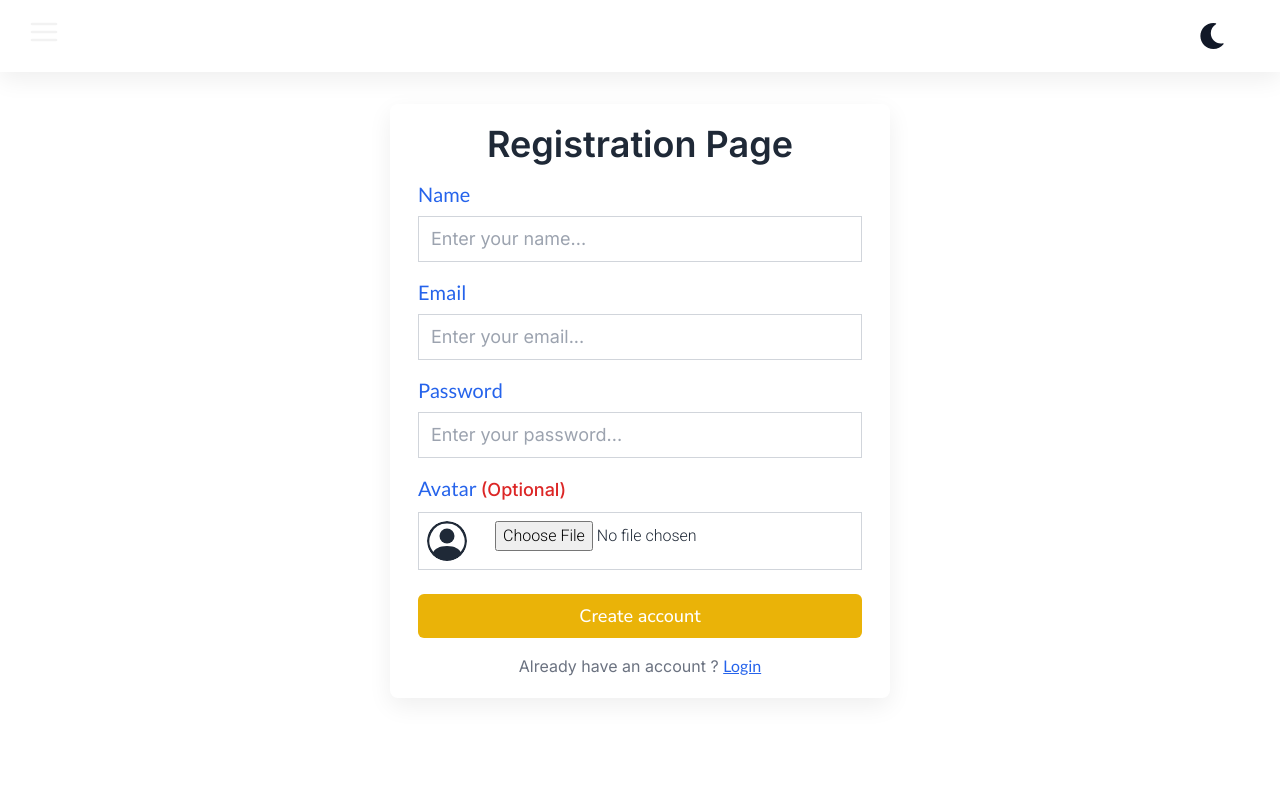
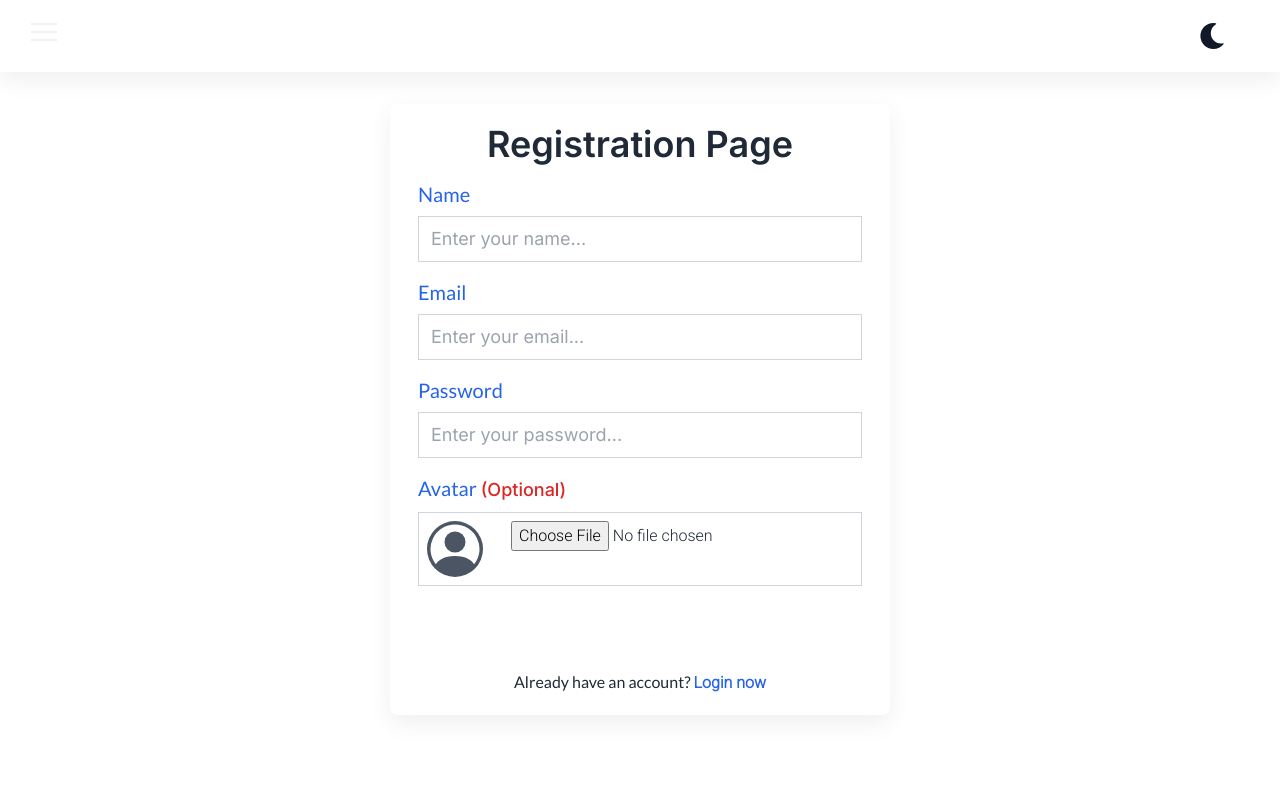
Before and after one commit to sandeepkrmehta/LMS-MERN-PROJECT, a React (Vite) app in the folder client/: page /signup in a window 1280 px wide. Shown: the top 800 px of the page. Built offline with nearby package versions, Linux system fonts and the light colour scheme; no server answers.

Commit message:
signup, login bugfix also autosessionexprire a

```diff
--- a/client/src/App.jsx
+++ b/client/src/App.jsx
@@ -1,7 +1,8 @@
 /* eslint-disable-next-line no-unused-vars */
-import React, { Suspense, lazy } from "react";
-import { Routes, Route } from "react-router-dom";
+import React, { Suspense, lazy, useEffect } from "react";
+import { Routes, Route, useNavigate } from "react-router-dom";
 
+// Lazy loading pages
 const HomePage = lazy(() => import("./Pages/HomePage"));
 const AboutUs = lazy(() => import("./Pages/About"));
 const NotFound = lazy(() => import("./Pages/NotFound"));
@@ -24,7 +25,39 @@ const DisplayLecture = lazy(() => import("./Pages/Dashboard/DisplayLecture"));
 const AddLecture = lazy(() => import("./Pages/Dashboard/AddLecture"));
 const AdminDashboard = lazy(() => import("./Pages/Dashboard/AdminDashboard"));
 
+// Helper functions for session management
+function checkSessionExpiration() {
+  const expiresAt = localStorage.getItem("expiresAt");
+  if (expiresAt && Date.now() > parseInt(expiresAt, 10)) {
+    localStorage.removeItem("token");
+    localStorage.removeItem("expiresAt");
+    return true;
+  }
+  return false;
+}
+
+function startSessionTimer() {
+  localStorage.setItem("expiresAt", Date.now() + 3600000); // 1 hour
+}
+
 function App() {
+  const navigate = useNavigate();
+
+  // Automatically check session expiration and navigate to login if expired
+  useEffect(() => {
+    if (checkSessionExpiration()) {
+      navigate("/login"); // Redirect to login if session expired
+    }
+
+    const interval = setInterval(() => {
+      if (checkSessionExpiration()) {
+        navigate("/login");
+      }
+    }, 60000); // Check every minute
+
+    return () => clearInterval(interval);
+  }, [navigate]);
+
   return (
     <Suspense fallback={<div>Loading...</div>}>
       <Routes>
--- a/client/src/Pages/Login.jsx
+++ b/client/src/Pages/Login.jsx
@@ -35,15 +35,24 @@ export default function Login() {
     const Data = { email: loginData.email, password: loginData.password };
 
     // dispatch create account action
-    const response = dispatch(login(Data));
-    if (response?.payload?.success) {
-      setLoginData({
-        email: "",
-        password: "",
+    try {
+      const response =await dispatch(login(Data));
+      if (response?.payload?.success) {
+        setLoginData({
+          email: "",
+          password: "",
       });
       navigate("/");
     }
-    setIsLoading(false);
+      else{
+      toast.error(response?.payload?.message || "Login failed");
+    }
+    } catch (error) {
+      toast.error("An error occurred during login");
+    }
+      finally{
+      setIsLoading(false); //stop loading after the process is done
+    }
   }
 
   return (
--- a/client/src/Pages/Signup.jsx
+++ b/client/src/Pages/Signup.jsx
@@ -7,12 +7,16 @@ import Layout from "../Layout/Layout";
 import { createAccount } from "../Redux/Slices/AuthSlice";
 import InputBox from "../Components/InputBox/InputBox";
 
+// Helper function to start session timer
+function startSessionTimer() {
+  localStorage.setItem("expiresAt", Date.now() + 3600000); // 1 hour
+}
+
 export default function Signup() {
   const dispatch = useDispatch();
   const navigate = useNavigate();
 
   const [previewImage, setPreviewImage] = useState("");
-
   const [isLoading, setIsLoading] = useState(false);
   const [signupData, setSignupData] = useState({
     fullName: "",
@@ -31,7 +35,6 @@ export default function Signup() {
 
   function getImage(event) {
     event.preventDefault();
-    // getting the image
     const uploadedImage = event.target.files[0];
 
     if (uploadedImage) {
@@ -54,12 +57,11 @@ export default function Signup() {
       return;
     }
 
-    // checking name field length
     if (signupData.fullName.length < 3) {
-      toast.error("Name should be atleast of 3 characters");
+      toast.error("Name should be at least 3 characters");
       return;
     }
-    // checking valid email
+
     if (!signupData.email.match(/^[\w-\.]+@([\w-]+\.)+[\w-]{2,4}$/g)) {
       toast.error("Invalid email id");
       return;
@@ -71,9 +73,10 @@ export default function Signup() {
     formData.append("password", signupData.password);
     formData.append("avatar", signupData.avatar);
 
-    // dispatch create account action
+    // Dispatch create account action
     const response = await dispatch(createAccount(formData));
     if (response?.payload?.success) {
+      startSessionTimer(); // Start session timer after successful signup
       setSignupData({
         fullName: "",
         email: "",
@@ -81,8 +84,7 @@ export default function Signup() {
         avatar: "",
       });
       setPreviewImage("");
-
-      navigate("/");
+      navigate("/"); // Redirect to homepage
     }
   }
 
@@ -93,7 +95,7 @@ export default function Signup() {
           onSubmit={createNewAccount}
           autoComplete="off"
           noValidate
-          className="flex flex-col dark:bg-base-100 gap-4 rounded-lg md:py-5 py-7 md:px-7 px-3 md:w-[500px] w-full shadow-custom dark:shadow-xl  "
+          className="flex flex-col dark:bg-base-100 gap-4 rounded-lg md:py-5 py-7 md:px-7 px-3 md:w-[500px] w-full shadow-custom dark:shadow-xl"
         >
           <h1 className="text-center dark:text-purple-500 text-4xl font-bold font-inter">
             Registration Page
@@ -126,9 +128,9 @@ export default function Signup() {
             value={signupData.password}
           />
           {/* avatar */}
-          <div className=" flex flex-col gap-2  ">
+          <div className="flex flex-col gap-2">
             <label
-              htmlFor="image_uploads "
+              htmlFor="image_uploads"
               className="font-[500] text-xl text-blue-600 dark:text-white font-lato"
             >
               Avatar{" "}
@@ -138,39 +140,33 @@ export default function Signup() {
             </label>
             <div className="flex gap-7 border border-gray-300 px-2 py-2">
               {previewImage ? (
-                <img className="w-10 h-10 rounded-full " src={previewImage} />
+                <img className="w-14 h-14 object-cover" src={previewImage} alt="User avatar" />
               ) : (
-                <BsPersonCircle className="w-10 h-10 rounded-full " />
+                <BsPersonCircle className="w-14 h-14 text-gray-600" />
               )}
               <input
+                id="image_uploads"
+                type="file"
+                name="avatar"
+                accept="image/png, image/jpg, image/jpeg"
                 onChange={getImage}
-                className=" "
-                type="file"
-                name="image_uploads"
-                id="image_uploads"
-                accept=".jpg, .jpeg, .png, image/*"
               />
             </div>
           </div>
-
-          {/* submit btn */}
+          {/* create account */}
           <button
             type="submit"
-            disabled={isLoading}
-            className="mt-2 bg-yellow-500 text-white dark:text-base-200 hover:bg-yellow-300 transition-all ease-in-out duration-300 rounded-md py-2 font-nunito-sans font-[500]  text-lg cursor-pointer"
+            className="dark:bg-purple-500 text-white dark:hover:bg-purple-700 md:py-3 py-2 rounded-lg text-lg font-[600]"
           >
-            {isLoading ? "Creating account" : "Create account"}
+            {isLoading ? "Creating Account..." : "Create Account"}
           </button>
-
-          {/* link */}
-          <p className="text-center font-inter text-gray-500 dark:text-slate-300">
-            Already have an account ?{" "}
+          <p className="font-lato font-[500] text-base text-center dark:text-white">
+            Already have an account?{" "}
             <Link
-              to="/login"
-              className="link text-blue-600 font-lato cursor-pointer"
+              to={"/login"}
+              className="text-blue-600 font-[600] hover:underline underline-offset-1"
             >
-              {" "}
-              Login
+              Login now
             </Link>
           </p>
         </form>
```
